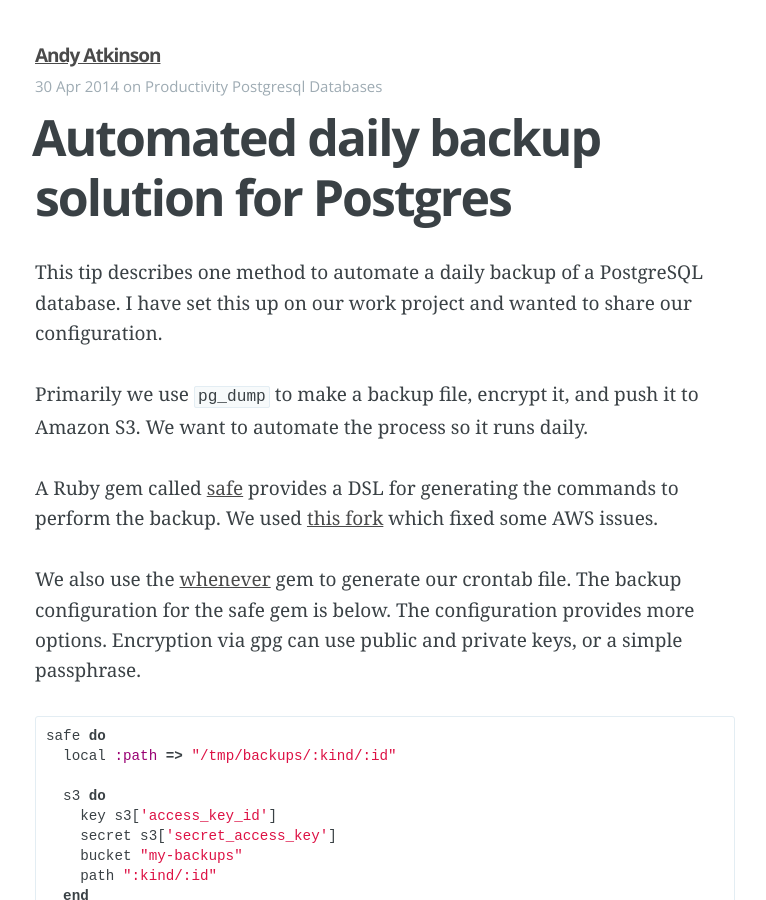
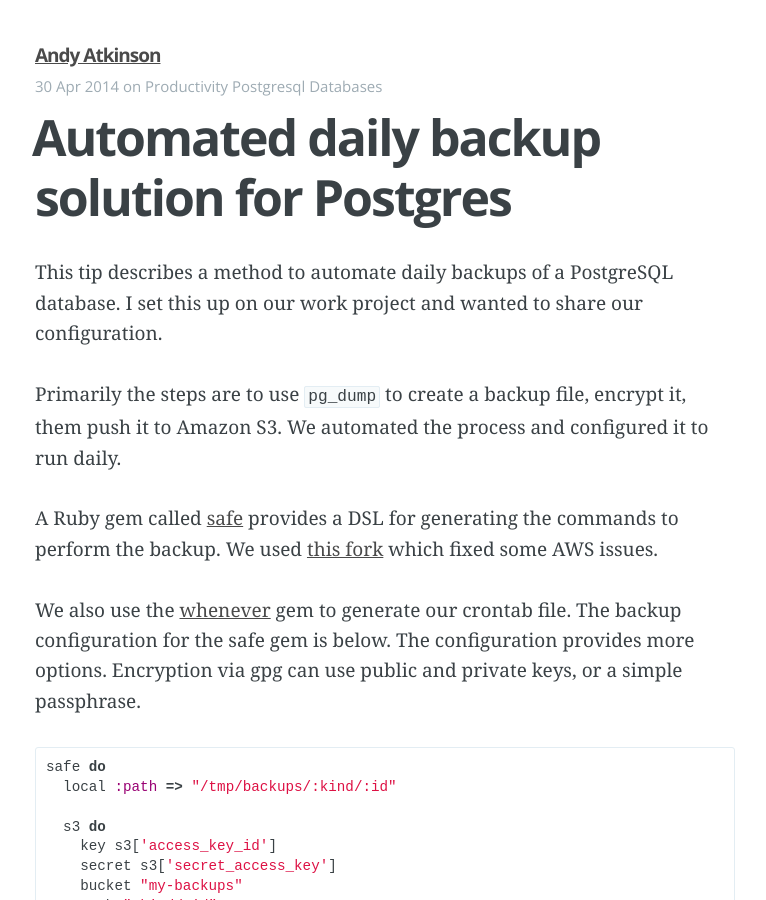
Before and after one commit to andyatkinson/blog, a Jekyll site: the page built from _posts/2014-04-30-automated-daily-backup-solution-for-postgres.markdown, in a window 1280 px wide and 900 px high. Shown: the whole window, without its empty margins (255-1021 px from the left). Built offline with Jekyll 4.4.1, drawn with Linux system fonts in a browser that asks for light colours; Markdown is read by kramdown in place of the engine named in the settings; some of the changed text lies outside the part shown.

Commit message:
Update postgres post

````diff
--- a/_posts/2014-04-30-automated-daily-backup-solution-for-postgres.markdown
+++ b/_posts/2014-04-30-automated-daily-backup-solution-for-postgres.markdown
@@ -6,9 +6,9 @@
 categories: [Productivity, Postgresql, Databases]
 ---
 
-This tip describes one method to automate a daily backup of a PostgreSQL database. I have set this up on our work project and wanted to share our configuration.
+This tip describes a method to automate daily backups of a PostgreSQL database. I set this up on our work project and wanted to share our configuration.
 
-Primarily we use `pg_dump` to make a backup file, encrypt it, and push it to Amazon S3. We want to automate the process so it runs daily.
+Primarily the steps are to use `pg_dump` to create a backup file, encrypt it, them push it to Amazon S3. We automated the process and configured it to run daily.
 
 A Ruby gem called [safe](https://github.com/astrails/safe) provides a DSL for generating the commands to perform the backup. We used [this fork](https://github.com/mattberther/safe') which fixed some AWS issues.
 
@@ -53,7 +53,7 @@
 
 Once the safe configuration file is specified, the `astrails-safe` executable can be run. We use cron to run this once a day. The whenever gem supplies a `config/schedule.rb` for crontab entries. The `whenever` command can be run to see what will be generated. Whenever also provides capistrano tasks to update the crontab file on every deploy.
 
-We used the `job_template` option to so that the command was run from the app directory and used `bundle exec`.
+We used the `job_template` option to so that the command was run from the app directory and is run with `bundle exec`.
 
 ``` ruby
 every 1.day, :at => '4:30 am' do
@@ -62,4 +62,4 @@
 end
 ```
 
-We have been running this a few days and it is working out well so far.
+This script has been running for a few days so far and is meeting our needs.
````
